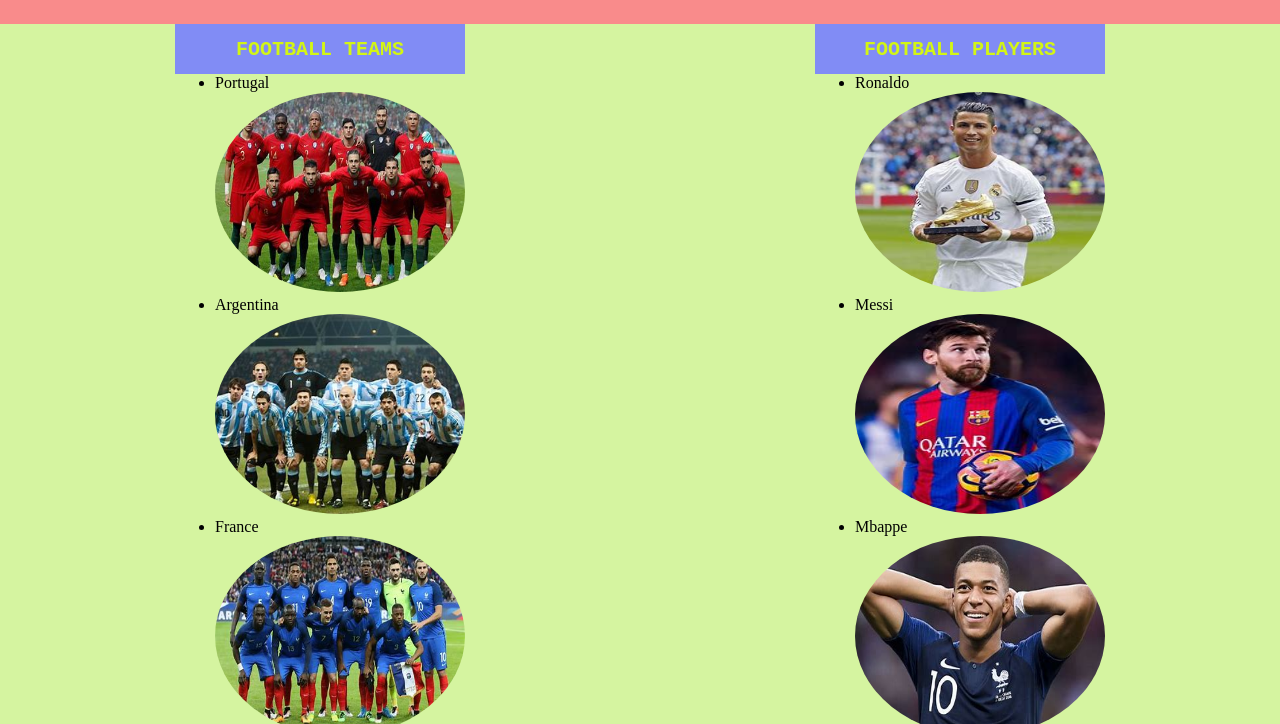
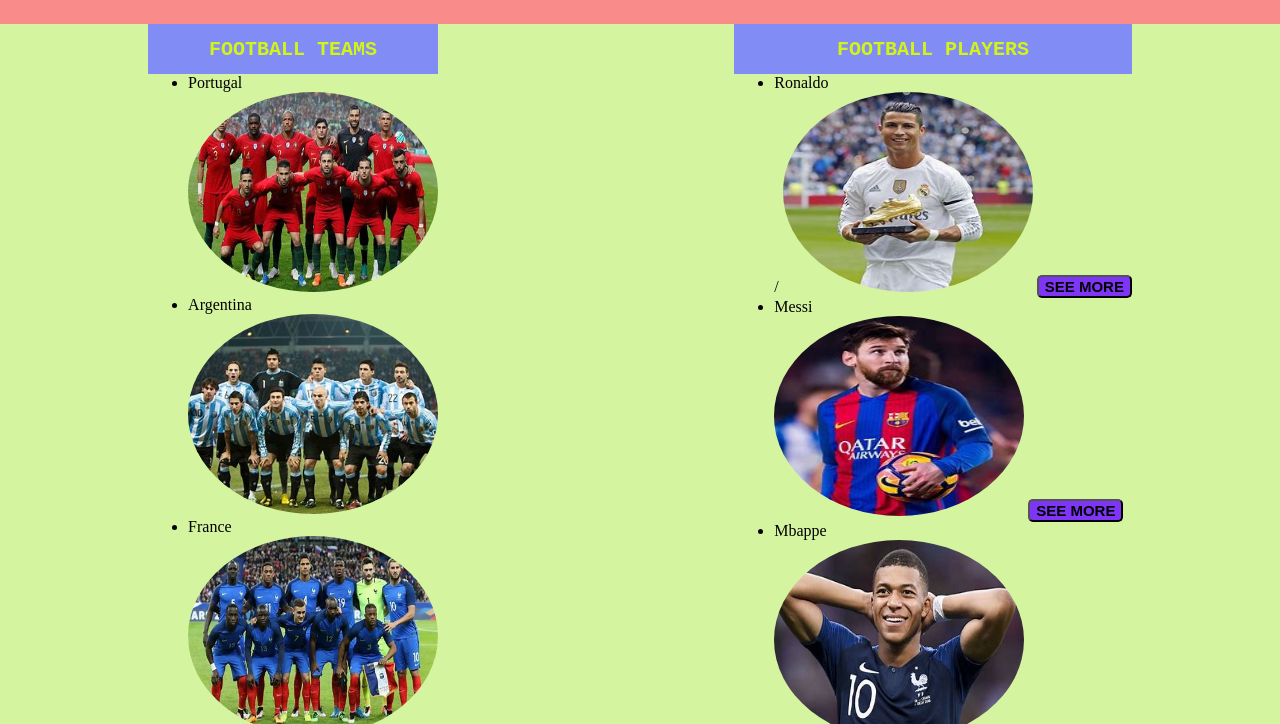
Before and after one commit to AbuTalha3/Football-World-Cup-2026, a website built with webpack: page src/index.html in a window 1280 px wide. Shown: the part 76-800 px from the top of the page. Built offline with nearby package versions, Linux system fonts and the light colour scheme.

Commit message:
Amend CSS and Html more pics

```diff
--- a/src/index.html
+++ b/src/index.html
@@ -31,10 +31,20 @@
   <div class="Players">
     <h2 class="sub-heading">Football Players</h2>
     <ul class="players-pics">
-      <li>Ronaldo</li>
-      <img src="./images/ccr.jpg" alt="Ronaldo">
+      <li>Ronaldo</li>/
+      <div class="image-container">
+        <img src="./images/ccr.jpg" alt="Ronaldo">
+      </div>
+      <button class="see-more">
+        See More
+      </button>
       <li>Messi</li>
-      <img src="./images/mesi.jpg" alt="Messi">
+      <div class="image-container-messi">
+        <img src="./images/mesi.jpg" alt="Messi">
+      </div>
+      <button class="see-more">
+        See More
+      </button>
       <li>Mbappe</li>
       <img src="./images/mbape.jpg" alt="Mbappe">
       <li>Kane</li>
--- a/src/style.css
+++ b/src/style.css
@@ -54,3 +54,83 @@ ul li {
   font-size: 30px;
   color: aliceblue;
 }
+
+
+.image-container {
+  position: relative;
+  display: inline-block;
+}
+
+.image-container::after {
+  content: "";
+  position: absolute;
+  top: 0;
+  left: 0;
+  right: 0;
+  bottom: 0;
+  background-image: url('./images/Ronaldo.jpg');
+  background-size: cover;
+  opacity: 0;
+  transition: opacity 0.3s ease;
+  border-radius: 50%;
+  border: solid 3px #f3eff2;
+}
+
+.image-container:hover::after {
+  opacity: 1;
+}
+
+.img-container img {
+  display: block;
+  width: 100%;
+  height: auto;
+}
+
+.img-container:hover img {
+  border: solid 3px #f3eff2;
+}
+
+.see-more {
+  text-transform: uppercase;
+  font-size: 15px;
+  font-weight: bold;
+  background-color: #7f35f6;
+  border-radius: 5px;
+}
+
+.image-container-messi {
+  position: relative;
+  display: inline-block;
+}
+
+.image-container-messi::after {
+  content: "";
+  position: absolute;
+  top: 0;
+  left: 0;
+  right: 0;
+  bottom: 0;
+  background-image: url('./images/MessiPp.jpg');
+  background-size: cover;
+  opacity: 0;
+  transition: opacity 0.3s ease;
+  border-radius: 50%;
+  border: solid 3px #f3eff2;
+  width: 250px;
+  height: 200px;
+  border-radius: 50%;
+}
+
+.image-container-messi:hover::after {
+  opacity: 1;
+}
+
+.img-container-messi img {
+  display: block;
+  width: 100%;
+  height: auto;
+}
+
+.img-container-messi:hover img {
+  border: solid 3px #f3eff2;
+}
```
Also changed, not shown: src/images/MessiPp.jpg (added), src/images/Ronaldo.jpg (added).
